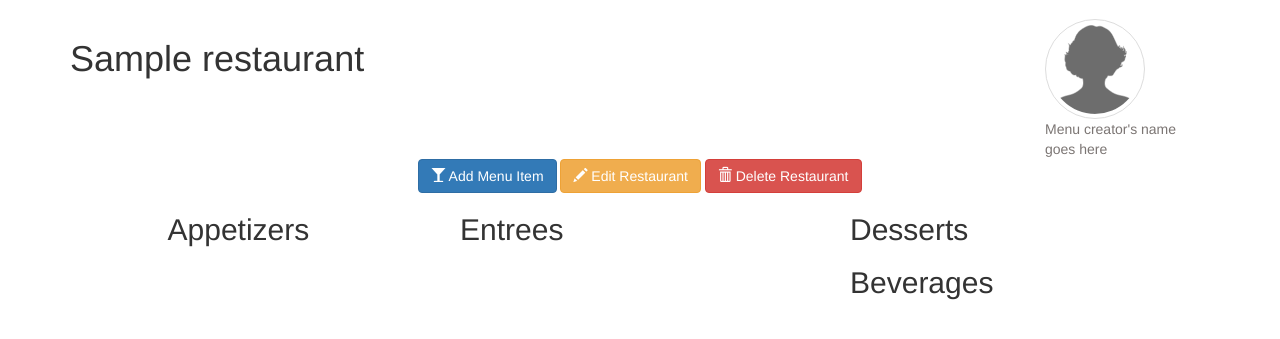
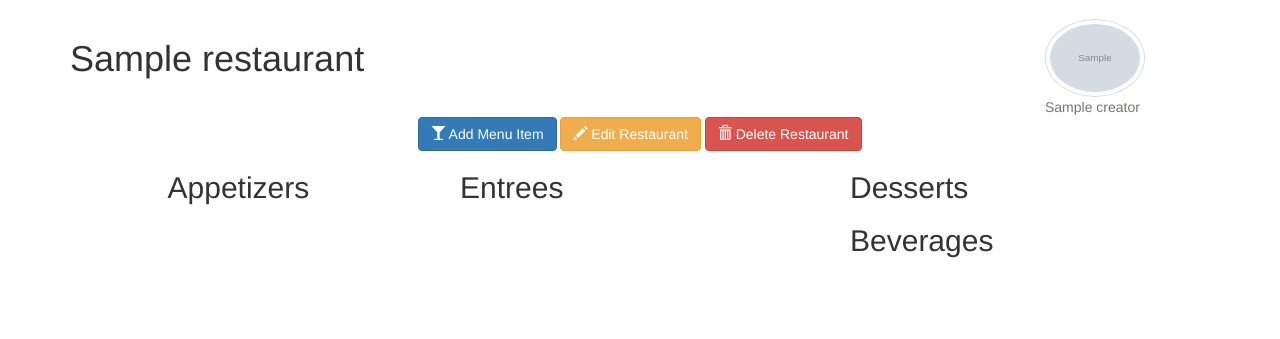
Before and after one commit to iraquitan/udacity-fsnd-restaurant-menu, a Flask app: template restaurant_menu/templates/menu.html in a window 1280 px wide. Shown: the part 51-390 px from the top of the page. Run offline with Flask 2, Linux system fonts and the light colour scheme; the template is opened without the code that fills it: most values are stand-ins (such as "Sample title", 1, 10 or a date in 2020); grey boxes marked "Sample" are stand-in pictures; some libraries are stand-ins or nearby versions.

Commit message:
feat: Add creator picture form creator

```diff
--- a/restaurant_menu/templates/menu.html
+++ b/restaurant_menu/templates/menu.html
@@ -20,8 +20,12 @@
         </div>
         <div class="col-lg-2 padding-none">
             <figure>
-                <img class="img-responsive img-thumbnail creator-img" src="{{ url_for('static', filename='img/blank_user.gif') }}">
-                <figcaption class="creator-figcaption">Menu creator's name goes here</figcaption>
+                {% if creator.picture %}
+                    <img class="img-responsive img-thumbnail creator-img" src="{{ creator.picture }}">
+                {% else %}
+                    <img class="img-responsive img-thumbnail creator-img" src="{{ url_for('static', filename='img/blank_user.gif') }}">
+                {% endif %}
+                <figcaption class="creator-figcaption">{{ creator.name }}</figcaption>
             </figure>
         </div>
     </div>
```
